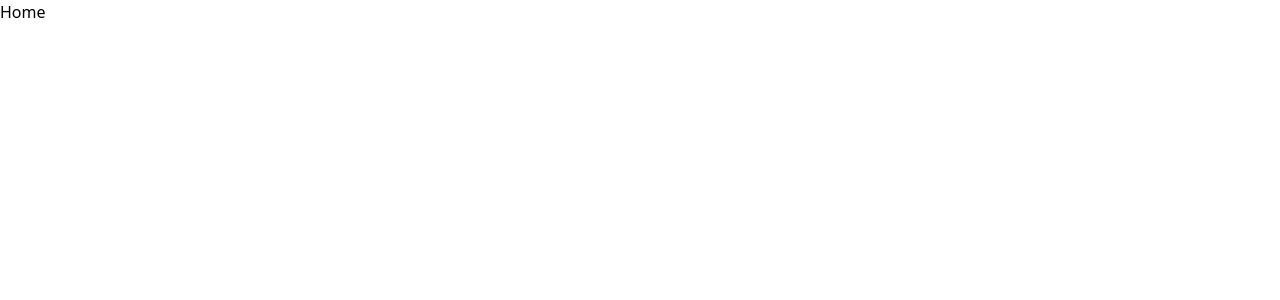
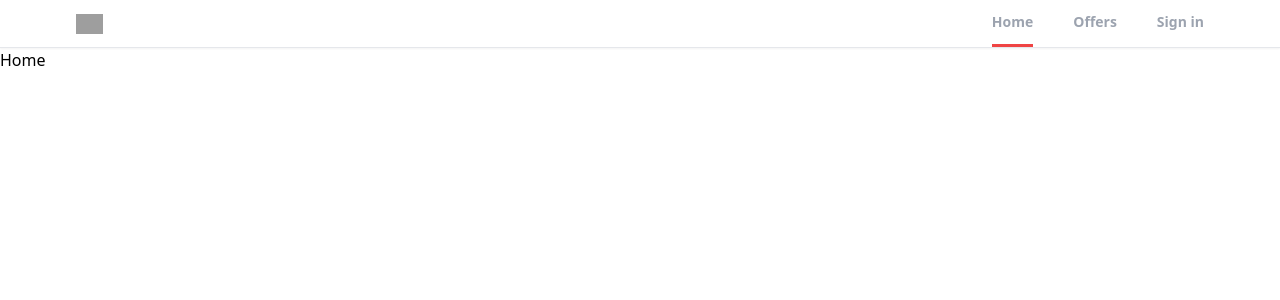
Before and after one commit to kotin-lab/realtor-react, a React (Create React App) app: page / in a window 1280 px wide. Shown: the top 300 px of the page. Built offline with nearby package versions, Linux system fonts and the light colour scheme; grey boxes are pictures that could not be loaded.

Commit message:
Create the Header component

```diff
--- a/src/App.js
+++ b/src/App.js
@@ -11,11 +11,13 @@
 import SignUp from 'pages/SignUp';
 import ForgotPassword from 'pages/ForgotPassword';
 import Offers from 'pages/Offers';
+import Header from 'components/Header';
 
 function App() {
   return (
     <>
       <Router>
+        <Header />
         <Routes>
           <Route path='/' element={<Home />} />
           <Route path='/profile' element={<Profile />} />
--- /dev/null
+++ b/src/components/Header.jsx
@@ -0,0 +1,39 @@
+import React from 'react';
+
+// Components
+import NavItem from './NavItem';
+import HeaderLogo from './HeaderLogo';
+
+export default function Header() {
+  return (
+    <div className='bg-white border-b shadow-sm sticky top-0 z-50'>
+      <header className='flex justify-between items-center px-3 max-w-6xl mx-auto'>
+        <div>
+          <HeaderLogo />
+        </div>
+        <nav>
+          <ul className='flex space-x-10'>
+            <li>
+              <NavItem
+                to={'/'}
+                text={'Home'}
+              />
+            </li>
+            <li>
+              <NavItem
+                to={'/offers'}
+                text={'Offers'}
+              />
+            </li>
+            <li>
+              <NavItem
+                to={'/sign-in'}
+                text={'Sign in'}
+              />
+            </li>
+          </ul>
+        </nav>
+      </header>
+    </div>
+  )
+}
--- /dev/null
+++ b/src/components/HeaderLogo.jsx
@@ -0,0 +1,14 @@
+import React from 'react'
+import { Link } from 'react-router-dom';
+
+export default function HeaderLogo() {
+  return (
+    <Link to={'/'}>
+      <img
+        src='https://static.rdc.moveaws.com/images/logos/rdc-logo-default.svg'
+        alt='logo'
+        className='h-5'
+      />
+    </Link>
+  )
+}
--- /dev/null
+++ b/src/components/NavItem.jsx
@@ -0,0 +1,15 @@
+import React from 'react';
+import { NavLink } from 'react-router-dom'
+
+export default function NavItem({text, to}) {
+  return (
+    <NavLink
+      to={to}
+      className={({isActive, isPending}) => (
+        `${isActive && 'text-black !border-b-red-500'} py-3 text-sm font-semibold text-gray-400 border-b-[3px] border-b-transparent inline-block`
+      )}
+    >
+      {text}
+    </NavLink>
+  )
+}
```
